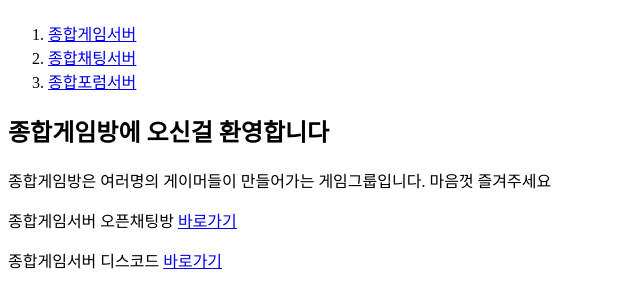
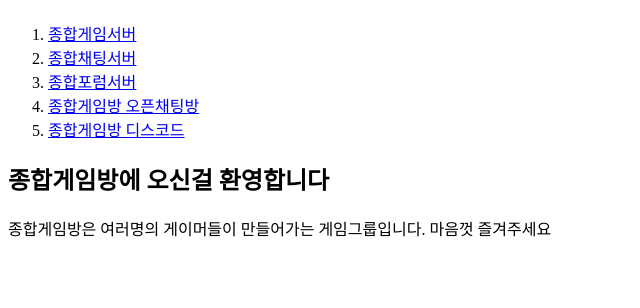
Before and after one commit to starscosmos/-, a plain HTML site: page index.html in a window 1280 px wide. Shown: the part 68-376 px from the top of the page, without its empty margins (0-640 px from the left). Drawn offline with Linux system fonts and the light colour scheme.

Commit message:
0.3a vol

```diff
--- a/index.html
+++ b/index.html
@@ -11,10 +11,10 @@
         <li><a href="1.종합게임서버.html">종합게임서버</a></li>
         <li><a href="2.종합채팅서버.html">종합채팅서버</a></li>
         <li><a href="3.종합포럼서버.html">종합포럼서버</a></li>
+        <li><a href="https://open.kakao.com/o/ggQtlBmb" target="_blank">종합게임방 오픈채팅방</a></li>
+        <li><a href="https://discord.gg/4bdcwNe" target="_blank">종합게임방 디스코드</a></li>
     </ol>
     <h2>종합게임방에 오신걸 환영합니다</h2>
     <p>종합게임방은 여러명의 게이머들이 만들어가는 게임그룹입니다. 마음껏 즐겨주세요</p>
-    <p>종합게임서버 오픈채팅방 <a href="https://open.kakao.com/o/ggQtlBmb" target="_blank">바로가기</a></p>
-    <p>종합게임서버 디스코드 <a href="https://discord.gg/4bdcwNe" target="_blank">바로가기</a></p>
 </body>
 </html>
```
Also changed, not shown: 1.종합게임서버.html (+2 -0 lines), 2.종합채팅서버.html (+2 -0 lines), 3.종합포럼서버.html (+2 -0 lines).
